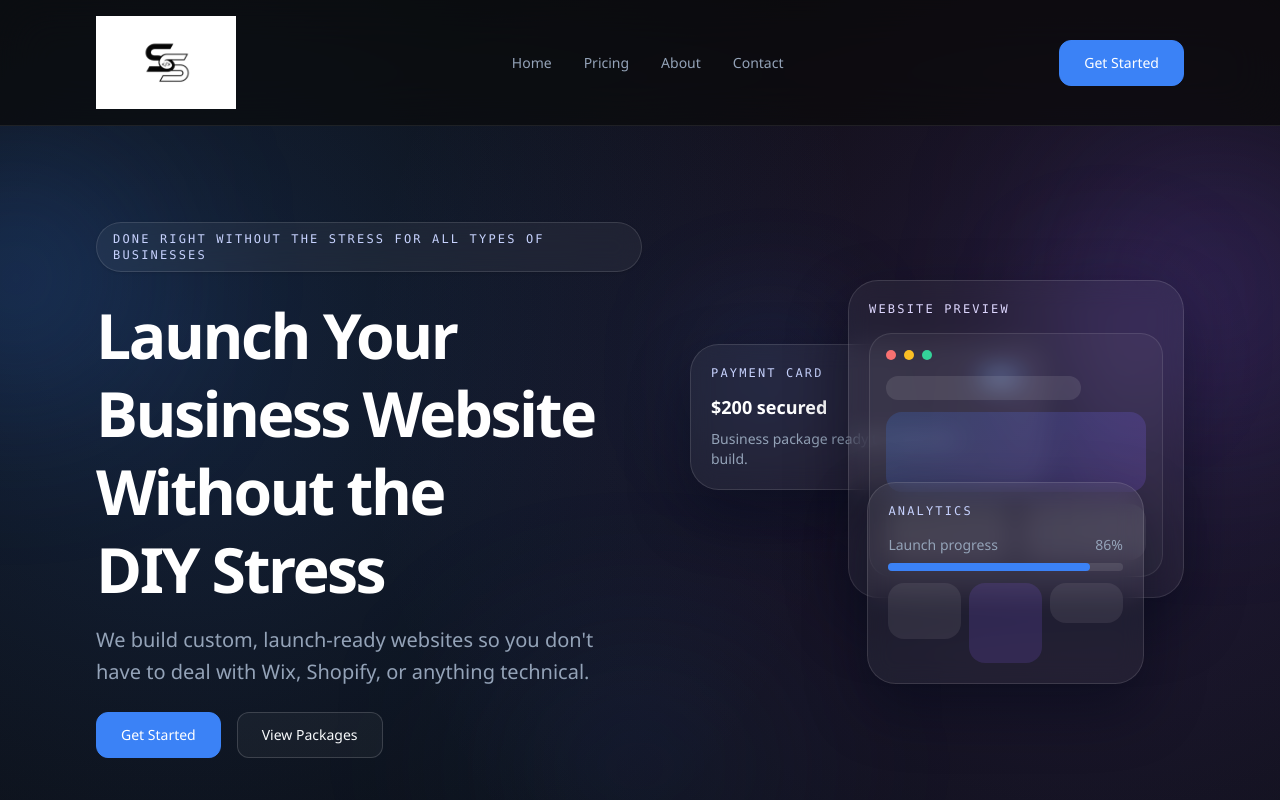
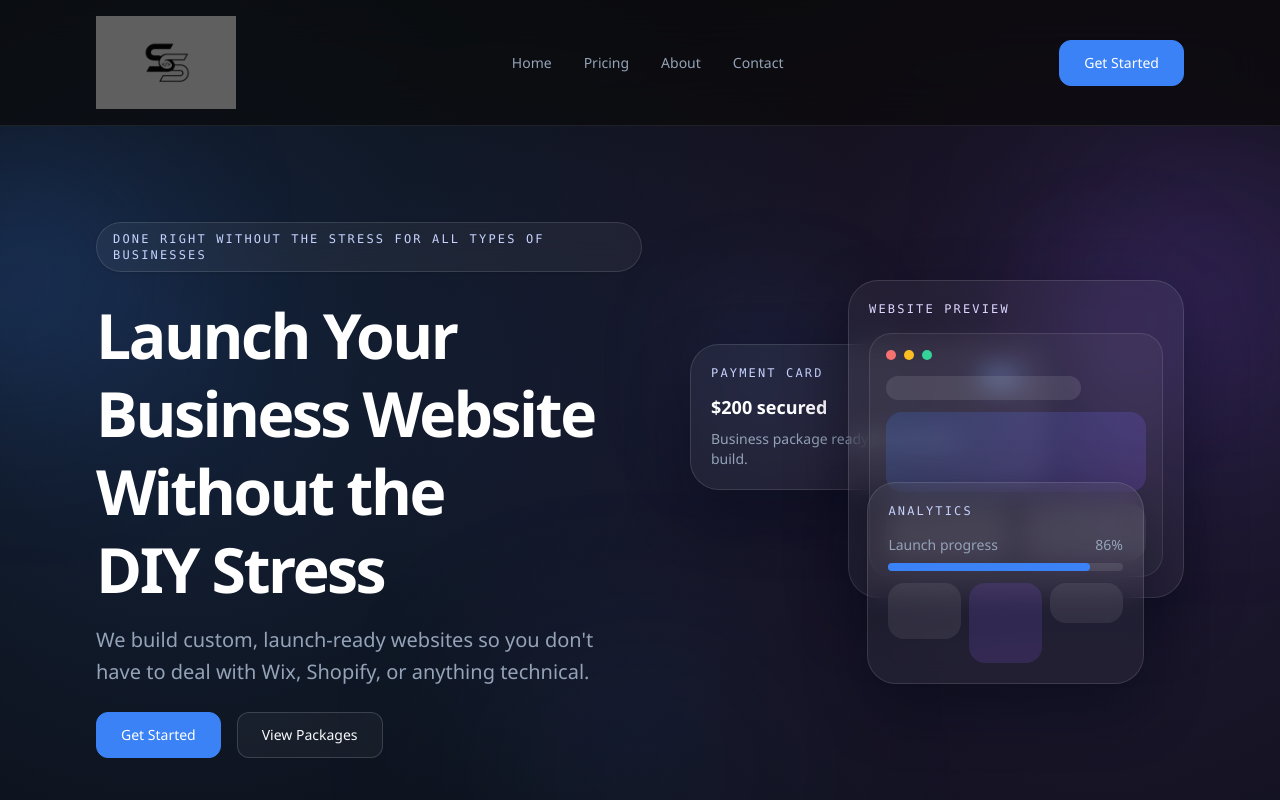
Before and after one commit to MySaaS1023/SS, a Next.js app: page / in a window 1280 px wide. Shown: the top 800 px of the page. Built offline with nearby package versions, Linux system fonts and the light colour scheme.

Commit message:
fix logo transparency

```diff
--- a/components/logo.tsx
+++ b/components/logo.tsx
@@ -15,7 +15,7 @@ export function Logo({ compact = false }: LogoProps) {
         width={140}
         height={50}
         priority
-        className={`h-auto object-contain ${
+        className={`h-auto object-contain mix-blend-multiply ${
           compact ? "w-[100px] sm:w-[110px]" : "w-[120px] sm:w-[140px]"
         }`}
       />
```
